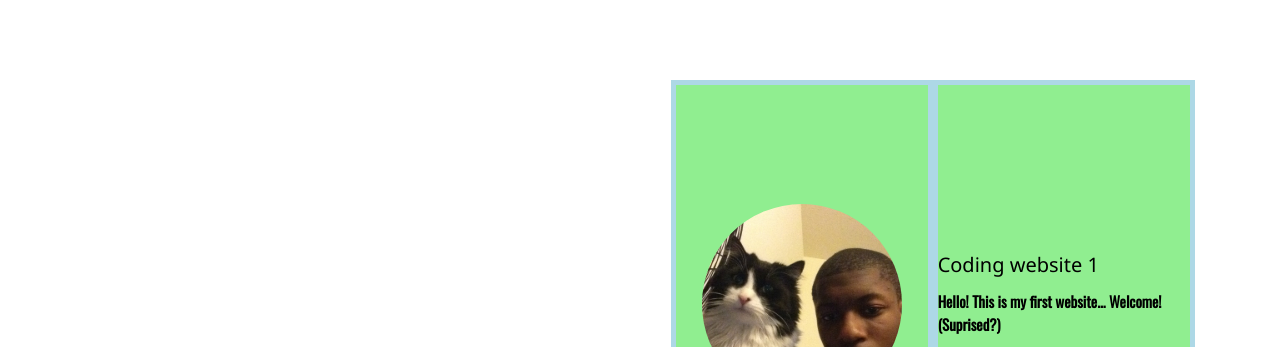
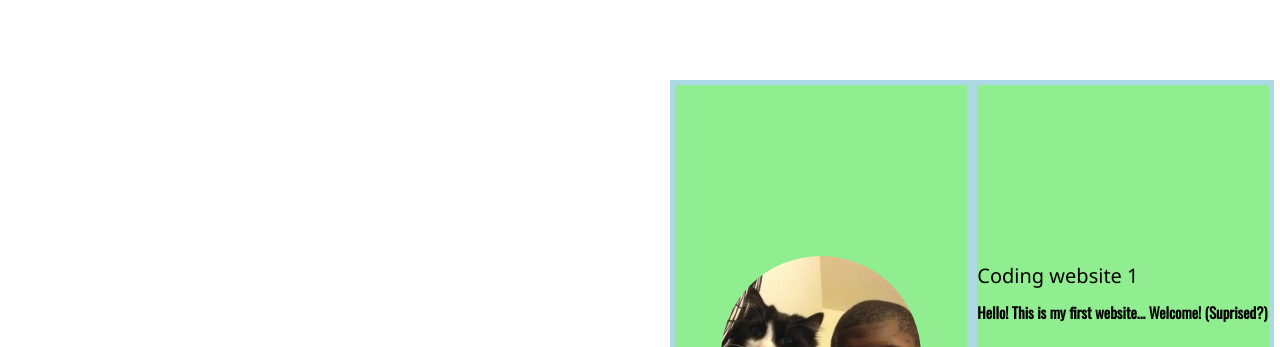
Before and after one commit to somemivix/somemivix.github.io, a plain HTML site: page index.html in a window 1280 px wide. Shown: the top 347 px of the page. Drawn offline with nearby package versions, Linux system fonts and the light colour scheme.

Commit message:
Update style.css

```diff
--- a/style.css
+++ b/style.css
@@ -39,8 +39,6 @@ html, body {
 .left {
       align-items: center;
       justify-content: center;
-	height: 527px;
-	width: 41px;
 }
 
 .profile-picture {
```
